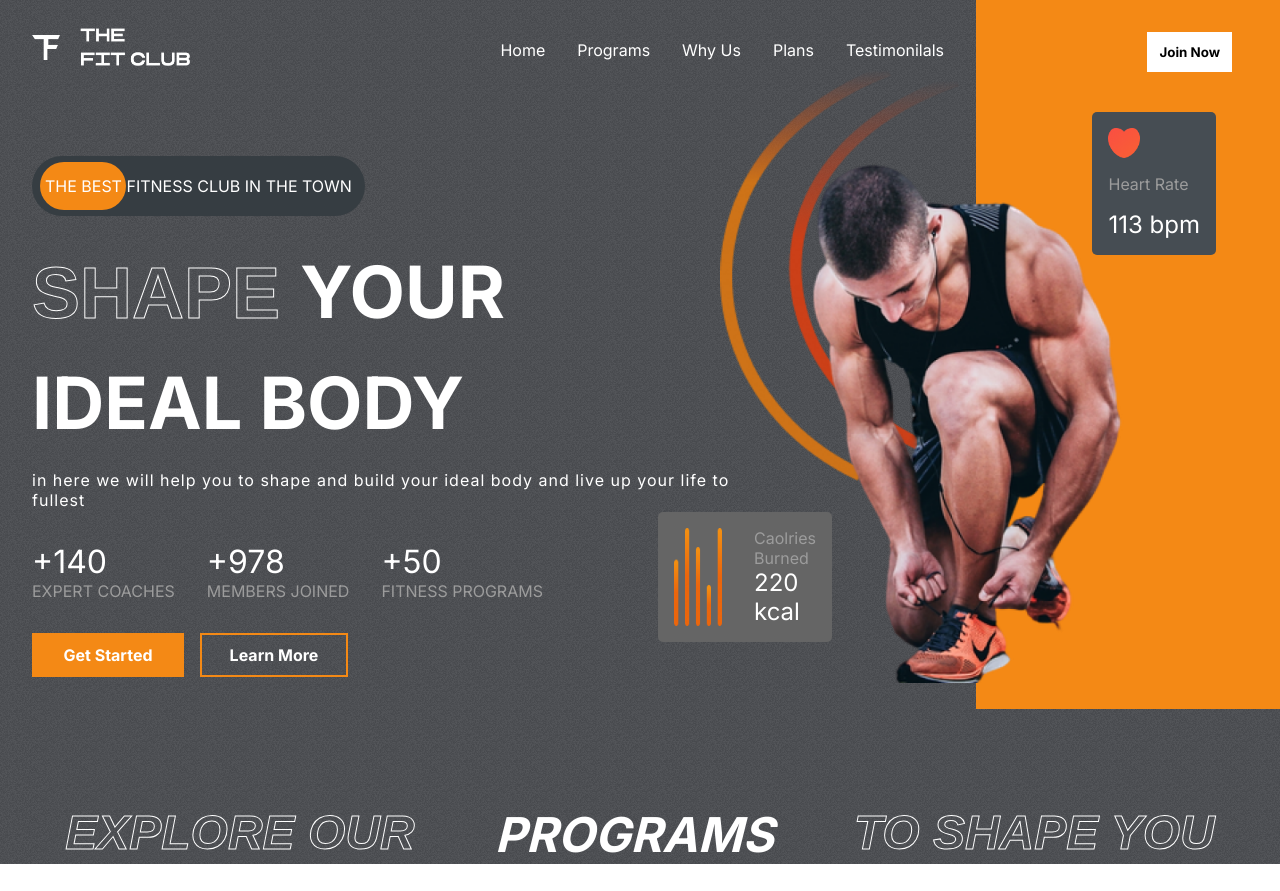
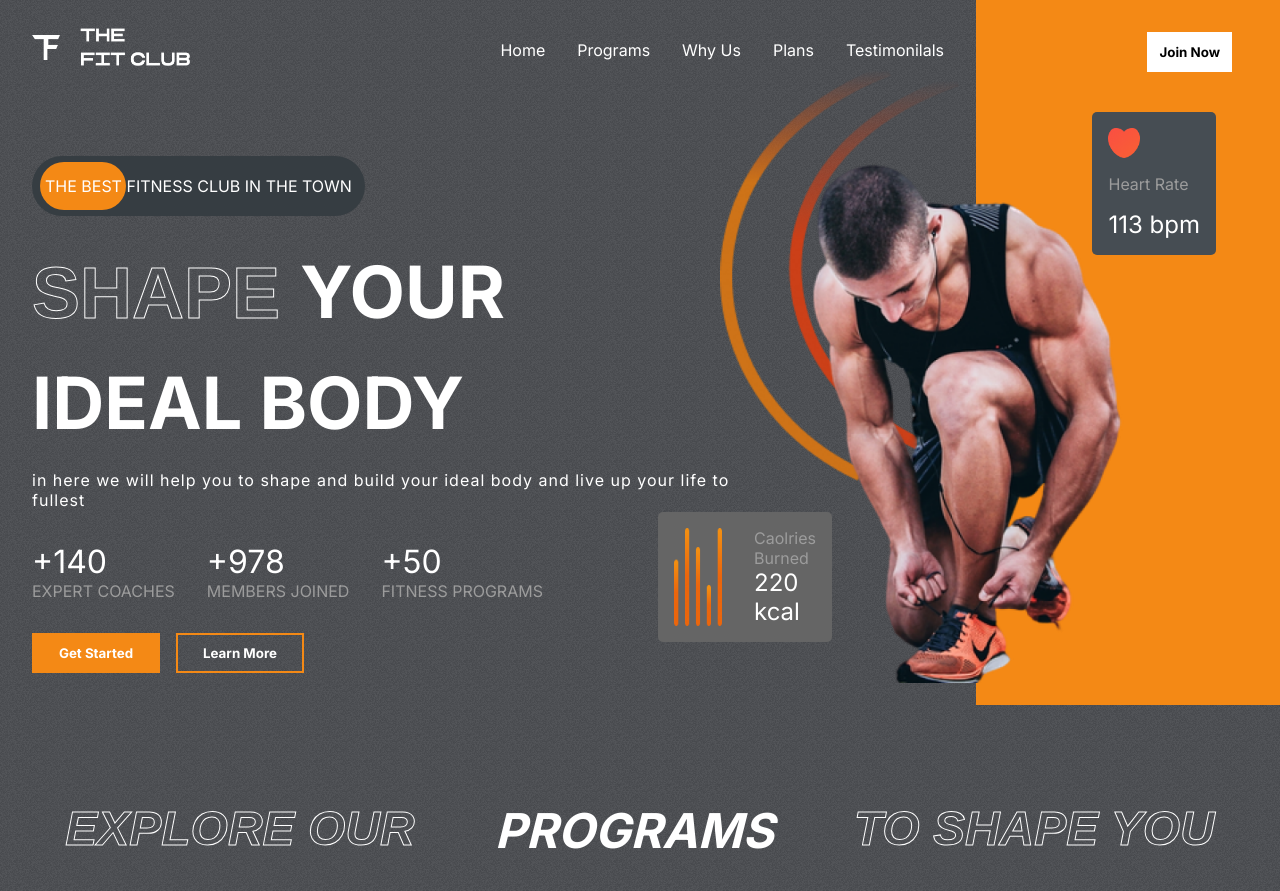
Before and after one commit to HarisShahnawaz/FitClub-reactApp, a React (Create React App) app: page / in a window 1280 px wide. Shown: the top 891 px of the page. Before the commit the page ends 864 px from the top, so only its background shows below. Built offline with nearby package versions, Linux system fonts and the light colour scheme.

Commit message:
fix programs.jsx

```diff
--- a/src/components/Hero/Hero.jsx
+++ b/src/components/Hero/Hero.jsx
@@ -35,9 +35,9 @@
 
    {  /* hero buttons */}
    <div className="hero-buttons">
-    <buttons
-    className="btn">Get Started</buttons>
-    <buttons className="btn">Learn More</buttons>
+    <button
+    className="btn">Get Started</button>
+    <button className="btn">Learn More</button>
    </div>
     </div>
      <div className="right-h">
--- a/src/components/Programs/Programs.jsx
+++ b/src/components/Programs/Programs.jsx
@@ -1,5 +1,6 @@
 import React from 'react'
 import './Programs.css'
+import {programsData} from '../../data/programsData'
 const Programs = () => {
   return (
    <div className="Programs" id="programs">
@@ -9,6 +10,15 @@
       <span>Programs</span>
       <span className='stroke-text'>to shape you</span>
     </div>
+
+      <div className="programs-categories">
+        {programsData.map((program) => (
+          <div className="category">
+            {program.image}
+            <span> {program.heading}</span><span> {program.details}</span>
+          </div>
+        ))}
+      </div>
    </div>
   )
 }
```
